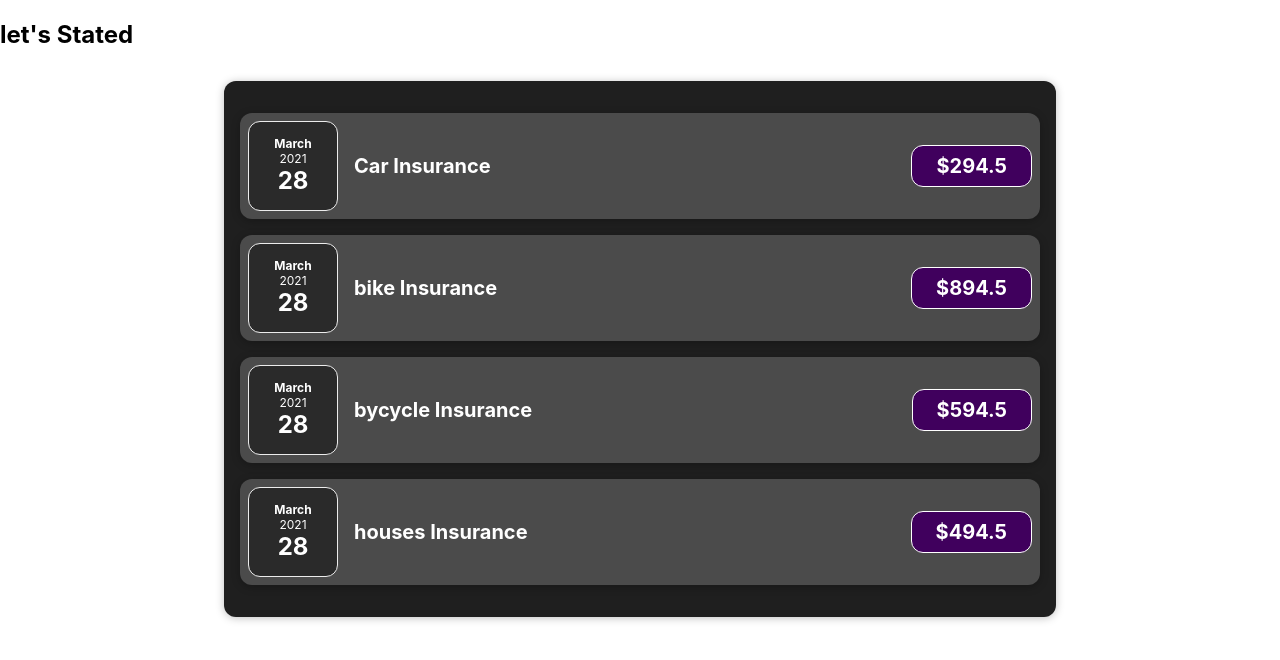
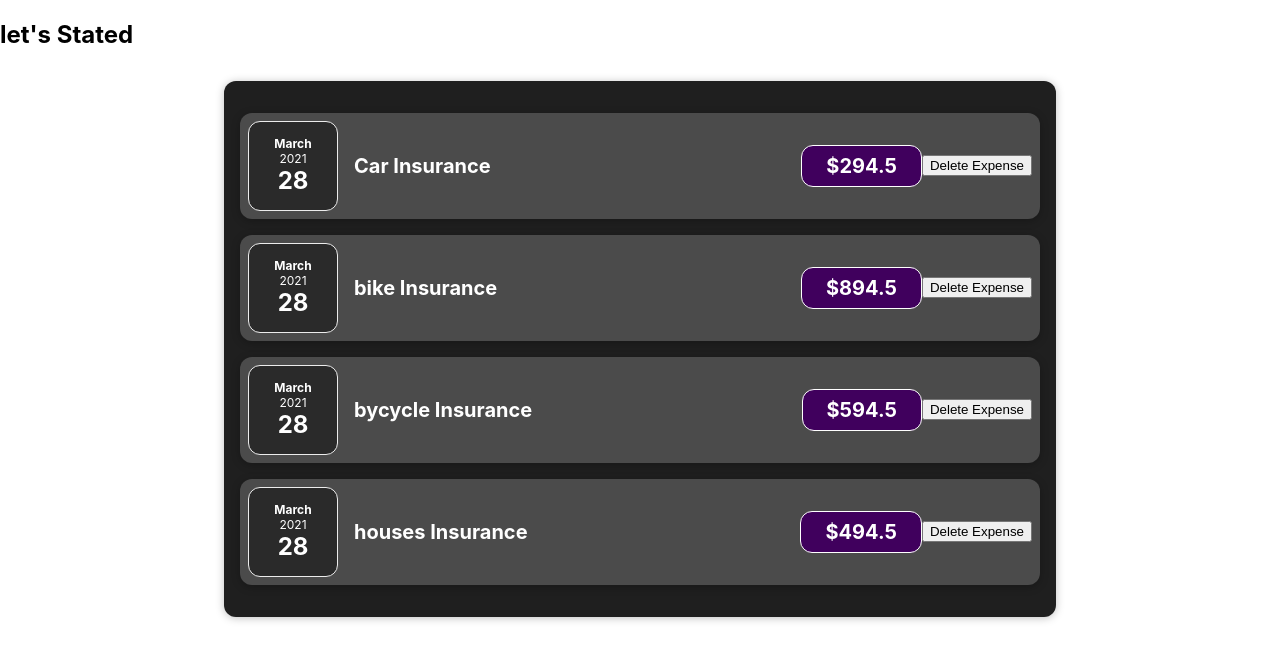
Before and after one commit to mshakir082/Sharpener_React.js, a React (Create React App) app: page / in a window 1280 px wide. Shown: the top 660 px of the page. Built offline with nearby package versions, Linux system fonts and the light colour scheme.

Commit message:
click addEventLisiner

```diff
--- a/src/components/Expenses/ExpenseItem.js
+++ b/src/components/Expenses/ExpenseItem.js
@@ -6,7 +6,9 @@ const ExpenseItem = (props)=>{
     // const expenseDate=new Date();
     // const expenseTitle='Car Insurance';
     // const expensePrice =294.5;
-
+    const clickHandler = () =>{
+        console.log('Clicked!!!');
+    }
     return (
         <Card key={props.id} className="expense-item" >
         <ExpenseDate date={props.date}/>
@@ -14,6 +16,7 @@ const ExpenseItem = (props)=>{
             <h2>{props.title}</h2>
             <div className="expense-item__price">${props.amount}</div>
         </div>
+        <button onClick={clickHandler}>Delete Expense</button>
         </Card>
     )
 }
```
